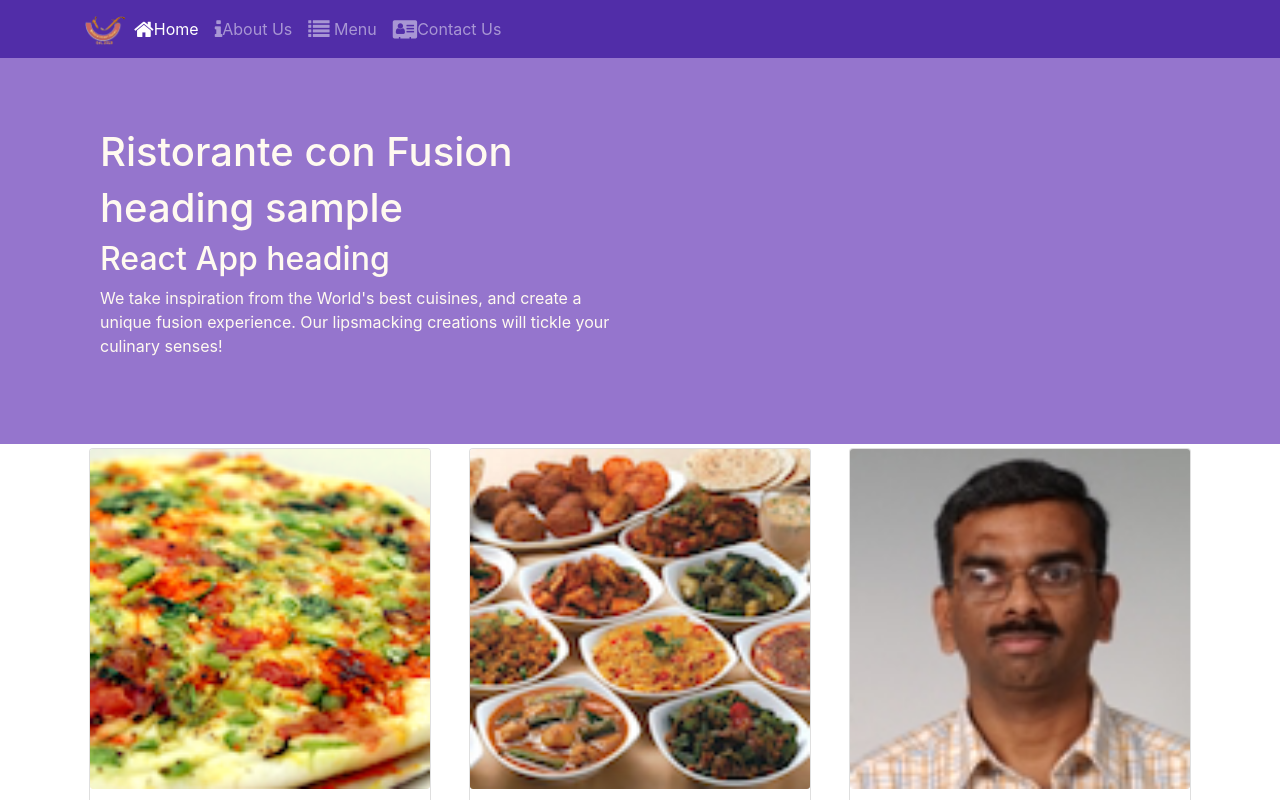
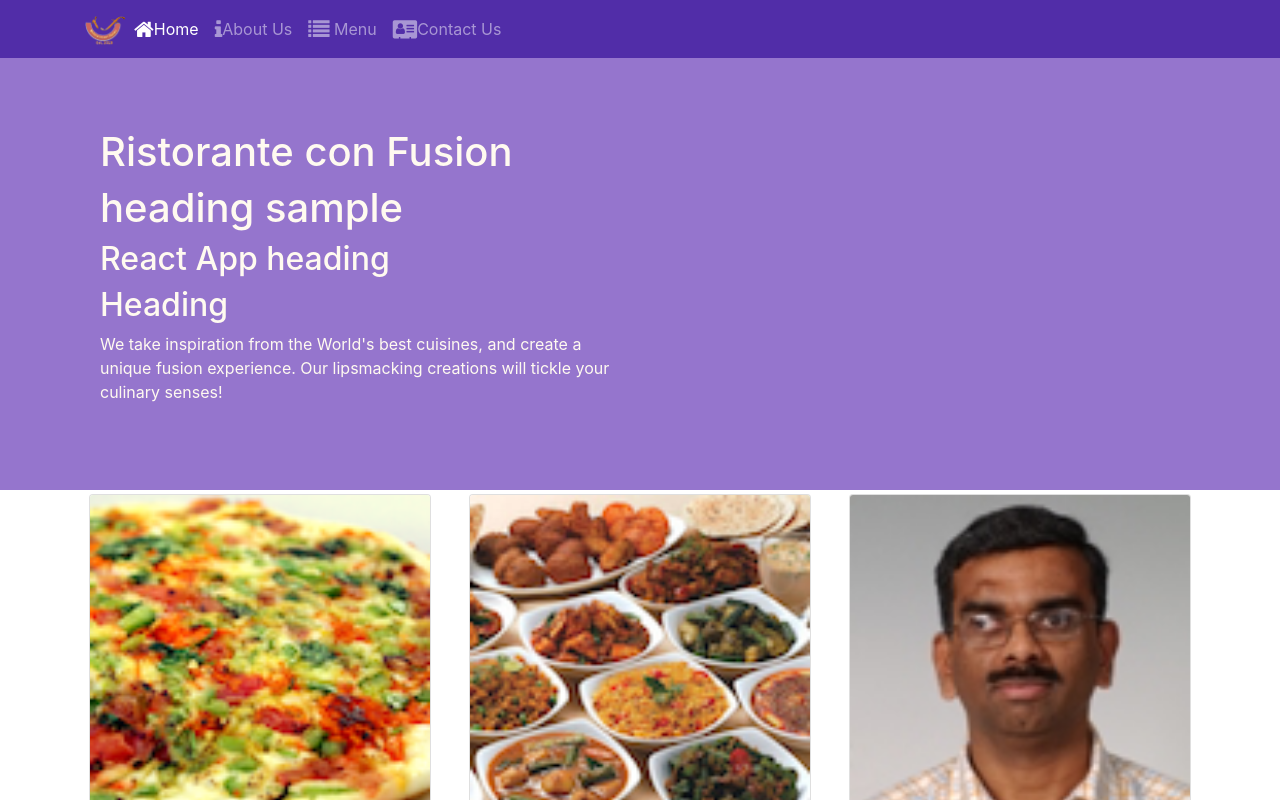
Before and after one commit to KShehzadi/Front-End-Web-Development-with-React, a React (Create React App) app in the folder Week 3/confusion/: page /home in a window 1280 px wide. Shown: the top 800 px of the page. Built offline with nearby package versions, Linux system fonts and the light colour scheme.

Commit message:
sample heading 2

```diff
--- a/Week 3/confusion/src/components/HeaderComponent.js
+++ b/Week 3/confusion/src/components/HeaderComponent.js
@@ -61,6 +61,7 @@ class Header extends Component {
                        <h1>Ristorante con Fusion</h1>
                        <h1>heading sample</h1>
                        <h2>React App heading</h2>
+                       <h2>Heading</h2>
                        <p>We take inspiration from the World's best cuisines, and create a unique fusion experience. Our lipsmacking creations will tickle your culinary senses!</p>
                    </div>
                </div>
```
